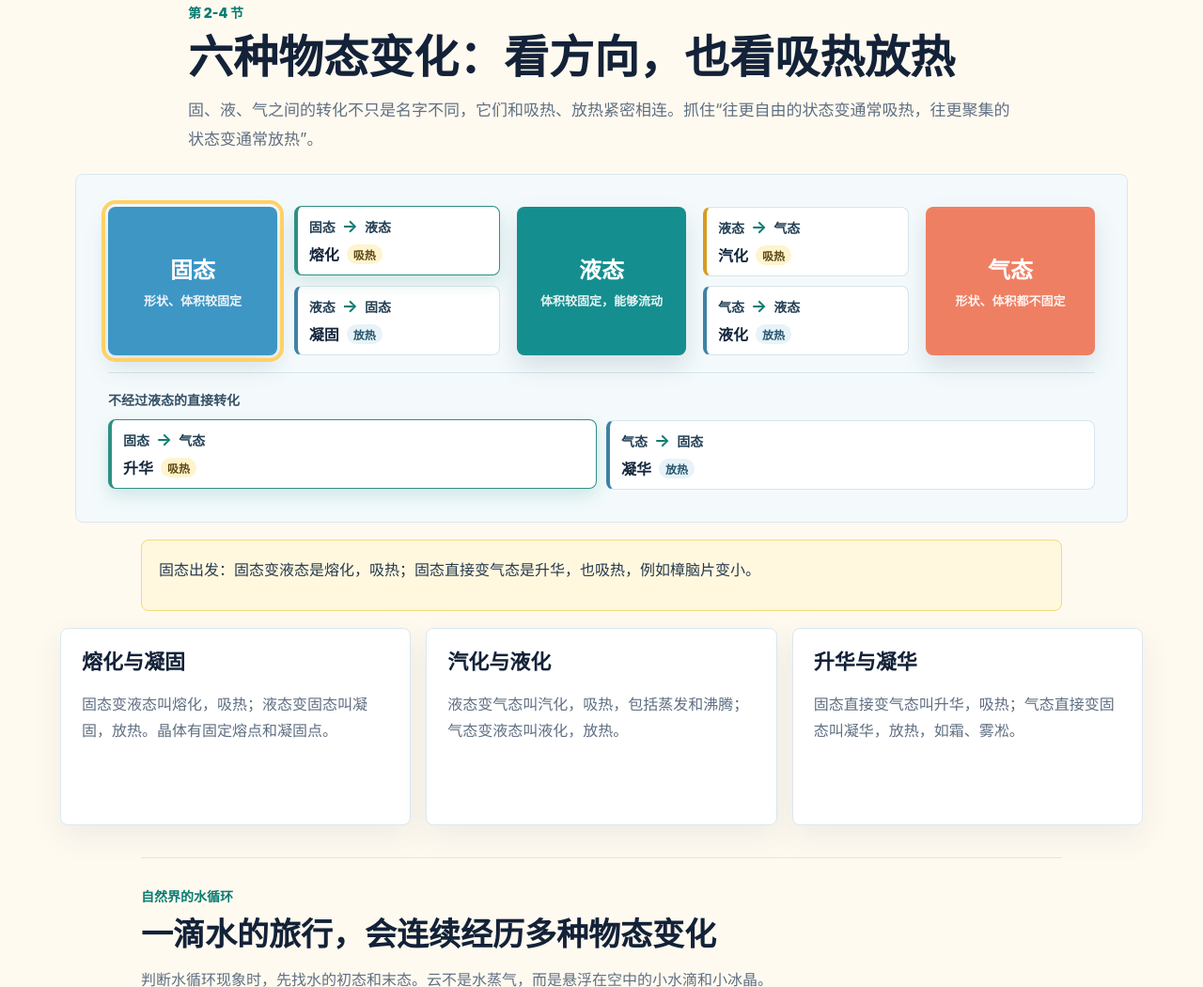
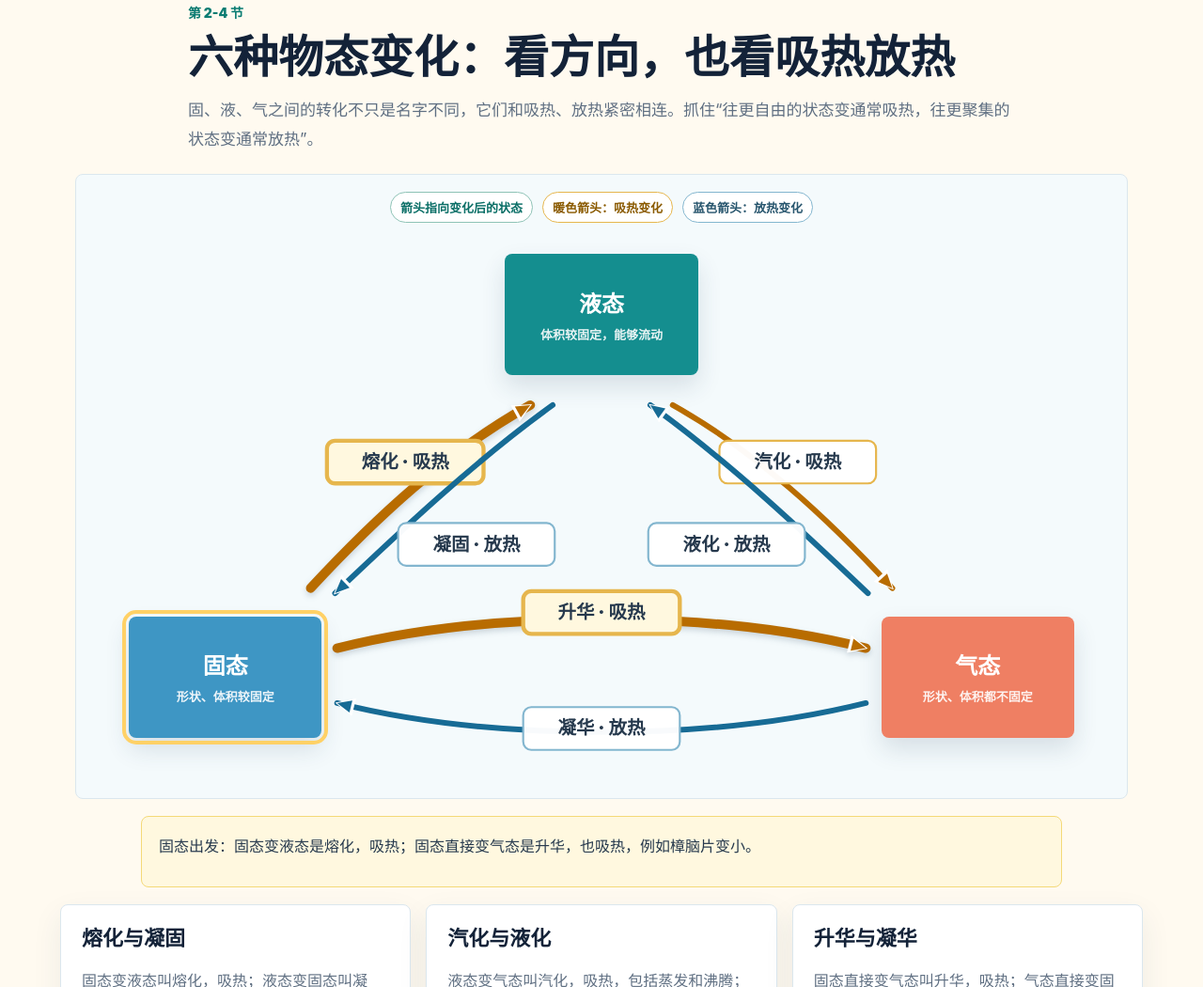
Before and after one commit to Lian-Crasher/GithubPage-2, a plain HTML site: page chapters/chapter3-states.html in a window 1280 px wide. Shown: the part 1847-2897 px from the top of the page at 94% size. Drawn offline with Linux system fonts and the light colour scheme.

Commit message:
Redesign phase change relationship map

```diff
--- a/chapters/chapter3-states.html
+++ b/chapters/chapter3-states.html
@@ -6,7 +6,7 @@
     <meta name="description" content="八年级物理物态变化预习：学习温度计使用、六种物态变化、吸热放热、沸腾实验和温度图像。" />
     <title>第三章 物态变化 - 八年级物理预习站</title>
     <link rel="icon" href="../assets/favicon.svg" type="image/svg+xml" />
-    <link rel="stylesheet" href="../styles/main.css?v=13" />
+    <link rel="stylesheet" href="../styles/main.css?v=15" />
   </head>
   <body data-page="states">
     <header class="topbar">
@@ -93,51 +93,83 @@
           <p>固、液、气之间的转化不只是名字不同，它们和吸热、放热紧密相连。抓住“往更自由的状态变通常吸热，往更聚集的状态变通常放热”。</p>
         </div>
         <div class="state-map">
-          <div class="state-primary-flow">
-            <button type="button" class="state-node solid" data-state="solid">
-              <span class="state-name">固态</span>
-              <span class="state-note">形状、体积较固定</span>
-            </button>
-            <div class="state-route-pair" aria-label="固态和液态之间的物态变化">
-              <div class="transition-row heat-in" data-from="solid">
-                <span class="transition-path">固态 <b aria-hidden="true">→</b> 液态</span>
-                <span class="transition-detail"><strong>熔化</strong><em>吸热</em></span>
-              </div>
-              <div class="transition-row heat-out" data-from="liquid">
-                <span class="transition-path">液态 <b aria-hidden="true">→</b> 固态</span>
-                <span class="transition-detail"><strong>凝固</strong><em>放热</em></span>
-              </div>
-            </div>
-            <button type="button" class="state-node liquid" data-state="liquid">
-              <span class="state-name">液态</span>
-              <span class="state-note">体积较固定，能够流动</span>
-            </button>
-            <div class="state-route-pair" aria-label="液态和气态之间的物态变化">
-              <div class="transition-row heat-in" data-from="liquid">
-                <span class="transition-path">液态 <b aria-hidden="true">→</b> 气态</span>
-                <span class="transition-detail"><strong>汽化</strong><em>吸热</em></span>
-              </div>
-              <div class="transition-row heat-out" data-from="gas">
-                <span class="transition-path">气态 <b aria-hidden="true">→</b> 液态</span>
-                <span class="transition-detail"><strong>液化</strong><em>放热</em></span>
-              </div>
-            </div>
-            <button type="button" class="state-node gas" data-state="gas">
-              <span class="state-name">气态</span>
-              <span class="state-note">形状、体积都不固定</span>
-            </button>
+          <div class="state-map-key" aria-label="颜色图例">
+            <span class="direction-key">箭头指向变化后的状态</span>
+            <span class="heat-in-key">暖色箭头：吸热变化</span>
+            <span class="heat-out-key">蓝色箭头：放热变化</span>
           </div>
-          <div class="state-direct-flow">
-            <p class="direct-flow-title">不经过液态的直接转化</p>
-            <div class="direct-route-grid">
-              <div class="transition-row heat-in" data-from="solid">
-                <span class="transition-path">固态 <b aria-hidden="true">→</b> 气态</span>
-                <span class="transition-detail"><strong>升华</strong><em>吸热</em></span>
-              </div>
-              <div class="transition-row heat-out" data-from="gas">
-                <span class="transition-path">气态 <b aria-hidden="true">→</b> 固态</span>
-                <span class="transition-detail"><strong>凝华</strong><em>放热</em></span>
-              </div>
+          <div class="state-map-scroll" tabindex="0" aria-label="三态六变关系图，可横向滚动查看">
+            <div class="phase-triangle">
+              <svg class="phase-arrows" viewBox="0 0 1000 540" role="img" aria-labelledby="phaseMapTitle phaseMapDesc">
+                <title id="phaseMapTitle">固态、液态、气态之间的六种物态变化</title>
+                <desc id="phaseMapDesc">固态吸热熔化为液态，液态放热凝固为固态；液态吸热汽化为气态，气态放热液化为液态；固态吸热升华为气态，气态放热凝华为固态。</desc>
+                <defs>
+                  <marker id="phase-heat-in-arrow" markerWidth="20" markerHeight="20" refX="18" refY="10" viewBox="0 0 20 20" orient="auto" markerUnits="userSpaceOnUse">
+                    <path d="M1,1 L20,10 L1,19 Z" class="phase-arrow-head-halo"></path>
+                    <path d="M4,4 L18,10 L4,16 Z" class="phase-heat-in-head"></path>
+                  </marker>
+                  <marker id="phase-heat-out-arrow" markerWidth="20" markerHeight="20" refX="18" refY="10" viewBox="0 0 20 20" orient="auto" markerUnits="userSpaceOnUse">
+                    <path d="M1,1 L20,10 L1,19 Z" class="phase-arrow-head-halo"></path>
+                    <path d="M4,4 L18,10 L4,16 Z" class="phase-heat-out-head"></path>
+                  </marker>
+                </defs>
+
+                <g class="phase-transition heat-in" data-from="solid">
+                  <path class="phase-arrow" d="M214 350 C278 281 349 215 430 170" marker-end="url(#phase-heat-in-arrow)"></path>
+                  <g class="phase-label" transform="translate(230 205)">
+                    <rect width="154" height="42" rx="8"></rect>
+                    <text x="77" y="27" text-anchor="middle">熔化 · 吸热</text>
+                  </g>
+                </g>
+                <g class="phase-transition heat-out" data-from="liquid">
+                  <path class="phase-arrow" d="M452 170 C374 226 299 297 238 355" marker-end="url(#phase-heat-out-arrow)"></path>
+                  <g class="phase-label" transform="translate(300 286)">
+                    <rect width="154" height="42" rx="8"></rect>
+                    <text x="77" y="27" text-anchor="middle">凝固 · 放热</text>
+                  </g>
+                </g>
+                <g class="phase-transition heat-in" data-from="liquid">
+                  <path class="phase-arrow" d="M570 170 C651 215 722 281 786 350" marker-end="url(#phase-heat-in-arrow)"></path>
+                  <g class="phase-label" transform="translate(616 205)">
+                    <rect width="154" height="42" rx="8"></rect>
+                    <text x="77" y="27" text-anchor="middle">汽化 · 吸热</text>
+                  </g>
+                </g>
+                <g class="phase-transition heat-out" data-from="gas">
+                  <path class="phase-arrow" d="M762 355 C701 297 626 226 548 170" marker-end="url(#phase-heat-out-arrow)"></path>
+                  <g class="phase-label" transform="translate(546 286)">
+                    <rect width="154" height="42" rx="8"></rect>
+                    <text x="77" y="27" text-anchor="middle">液化 · 放热</text>
+                  </g>
+                </g>
+                <g class="phase-transition heat-in" data-from="solid">
+                  <path class="phase-arrow" d="M240 409 C392 371 608 371 760 409" marker-end="url(#phase-heat-in-arrow)"></path>
+                  <g class="phase-label" transform="translate(423 353)">
+                    <rect width="154" height="42" rx="8"></rect>
+                    <text x="77" y="27" text-anchor="middle">升华 · 吸热</text>
+                  </g>
+                </g>
+                <g class="phase-transition heat-out" data-from="gas">
+                  <path class="phase-arrow" d="M760 463 C608 501 392 501 240 463" marker-end="url(#phase-heat-out-arrow)"></path>
+                  <g class="phase-label" transform="translate(423 467)">
+                    <rect width="154" height="42" rx="8"></rect>
+                    <text x="77" y="27" text-anchor="middle">凝华 · 放热</text>
+                  </g>
+                </g>
+              </svg>
+
+              <button type="button" class="state-node liquid" data-state="liquid" aria-label="液态：体积较固定，能够流动。点击查看从液态出发的变化">
+                <span class="state-name">液态</span>
+                <span class="state-note">体积较固定，能够流动</span>
+              </button>
+              <button type="button" class="state-node solid" data-state="solid" aria-label="固态：形状和体积较固定。点击查看从固态出发的变化">
+                <span class="state-name">固态</span>
+                <span class="state-note">形状、体积较固定</span>
+              </button>
+              <button type="button" class="state-node gas" data-state="gas" aria-label="气态：形状和体积都不固定。点击查看从气态出发的变化">
+                <span class="state-name">气态</span>
+                <span class="state-note">形状、体积都不固定</span>
+              </button>
             </div>
           </div>
         </div>
@@ -570,6 +602,6 @@
 
     <script src="../scripts/common.js?v=8"></script>
     <script src="../scripts/quiz.js?v=2"></script>
-    <script src="../scripts/chapter3-states.js?v=5"></script>
+    <script src="../scripts/chapter3-states.js?v=6"></script>
   </body>
 </html>
--- a/scripts/chapter3-states.js
+++ b/scripts/chapter3-states.js
@@ -4,7 +4,7 @@ const temperatureFeedback = document.querySelector("#temperatureFeedback");
 const thermoMercury = document.querySelector("#thermoMercury");
 const stateButtons = document.querySelectorAll("[data-state]");
 const stateResult = document.querySelector("#stateResult");
-const stateTransitionRows = document.querySelectorAll(".transition-row[data-from]");
+const stateTransitionRows = document.querySelectorAll(".phase-transition[data-from]");
 const graphButtons = document.querySelectorAll("[data-graph]");
 const graphCanvas = document.querySelector("#graphCanvas");
 const graphFeedback = document.querySelector("#graphFeedback");
--- a/styles/main.css
+++ b/styles/main.css
@@ -2215,26 +2215,138 @@ th {
 .state-map {
   width: min(1120px, 100%);
   margin: 0 auto 18px;
-  padding: clamp(22px, 3vw, 34px);
+  padding: 18px;
   background: #f4fafc;
   border: 1px solid var(--line);
   border-radius: 8px;
 }
 
-.state-primary-flow {
-  display: grid;
-  grid-template-columns: minmax(150px, 0.82fr) minmax(180px, 1fr) minmax(150px, 0.82fr) minmax(180px, 1fr) minmax(150px, 0.82fr);
-  gap: clamp(10px, 1.5vw, 18px);
-  align-items: stretch;
+.state-map-key {
+  display: flex;
+  justify-content: center;
+  gap: 10px;
+  margin-bottom: 10px;
+}
+
+.state-map-key span {
+  padding: 6px 10px;
+  font-size: 13px;
+  font-weight: 900;
+  background: #fff;
+  border: 1px solid #d7e6ec;
+  border-radius: 999px;
+}
+
+.state-map-key .heat-in-key {
+  color: #8a5a00;
+  border-color: #e6b64d;
+}
+
+.state-map-key .direction-key {
+  color: #0b6f67;
+  border-color: #8ec3b6;
+}
+
+.state-map-key .heat-out-key {
+  color: #28566e;
+  border-color: #83b6cf;
+}
+
+.state-map-scroll {
+  min-width: 0;
+  overflow-x: auto;
+  overscroll-behavior-inline: contain;
+}
+
+.state-map-scroll:focus-visible {
+  outline: 3px solid rgba(26, 166, 183, 0.3);
+  outline-offset: 2px;
+}
+
+.phase-triangle {
+  position: relative;
+  width: 100%;
+  min-width: 760px;
+  aspect-ratio: 1000 / 540;
+}
+
+.phase-arrows {
+  position: absolute;
+  inset: 0;
+  display: block;
+  width: 100%;
+  height: 100%;
+}
+
+.phase-arrow {
+  fill: none;
+  stroke-width: 6;
+  stroke-linecap: round;
+  vector-effect: non-scaling-stroke;
+  transition: stroke-width 160ms ease, opacity 160ms ease;
+}
+
+.phase-transition.heat-in .phase-arrow {
+  stroke: #b86c00;
+}
+
+.phase-transition.heat-out .phase-arrow {
+  stroke: #176b95;
+}
+
+.phase-heat-in-head {
+  fill: #b86c00;
+}
+
+.phase-heat-out-head {
+  fill: #176b95;
+}
+
+.phase-arrow-head-halo {
+  fill: #fff;
+}
+
+.phase-label rect {
+  fill: rgba(255, 255, 255, 0.97);
+  stroke-width: 2;
+}
+
+.phase-transition.heat-in .phase-label rect {
+  stroke: #e6b64d;
+}
+
+.phase-transition.heat-out .phase-label rect {
+  stroke: #83b6cf;
+}
+
+.phase-label text {
+  fill: #26394d;
+  font-family: -apple-system, BlinkMacSystemFont, "Segoe UI", sans-serif;
+  font-size: 18px;
+  font-weight: 900;
+}
+
+.phase-transition.is-highlighted .phase-arrow {
+  stroke-width: 10;
+  filter: drop-shadow(0 3px 3px rgba(35, 65, 90, 0.2));
+}
+
+.phase-transition.is-highlighted .phase-label rect {
+  fill: #fff8df;
+  stroke-width: 4;
 }
 
 .state-node {
+  position: absolute;
+  z-index: 2;
   display: flex;
   flex-direction: column;
   align-items: center;
   justify-content: center;
-  min-height: 132px;
-  padding: 18px 14px;
+  width: 19%;
+  height: 22%;
+  min-height: 84px;
+  padding: 12px;
   color: #fff;
   border: 0;
   border-radius: 8px;
@@ -2242,14 +2354,20 @@ th {
 }
 
 .state-node.solid {
+  left: 3.5%;
+  bottom: 8%;
   background: #3e96c4;
 }
 
 .state-node.liquid {
+  top: 4%;
+  left: 40.5%;
   background: #148e8f;
 }
 
 .state-node.gas {
+  right: 3.5%;
+  bottom: 8%;
   background: #ef7f63;
 }
 
@@ -2274,95 +2392,6 @@ th {
 .state-node:focus-visible {
   outline: 4px solid #ffd166;
   outline-offset: 3px;
-}
-
-.state-route-pair,
-.direct-route-grid {
-  display: grid;
-  gap: 10px;
-}
-
-.transition-row {
-  display: grid;
-  align-content: center;
-  gap: 7px;
-  min-height: 61px;
-  padding: 10px 12px;
-  background: #fff;
-  border: 1px solid #d7e6ec;
-  border-left-width: 4px;
-  border-radius: 8px;
-  transition: border-color 160ms ease, box-shadow 160ms ease, transform 160ms ease;
-}
-
-.transition-row.heat-in {
-  border-left-color: #d99a20;
-}
-
-.transition-row.heat-out {
-  border-left-color: #3f82a4;
-}
-
-.transition-row.is-highlighted {
-  border-color: #2f8f83;
-  box-shadow: 0 8px 18px rgba(47, 143, 131, 0.18);
-  transform: translateY(-1px);
-}
-
-.transition-path {
-  color: #244056;
-  font-size: 14px;
-  font-weight: 800;
-  white-space: nowrap;
-}
-
-.transition-path b {
-  margin: 0 4px;
-  color: #0b7c72;
-  font-size: 18px;
-}
-
-.transition-detail {
-  display: flex;
-  align-items: center;
-  gap: 8px;
-}
-
-.transition-detail strong {
-  color: #14263d;
-  font-size: 16px;
-}
-
-.transition-detail em {
-  padding: 2px 7px;
-  color: #5e4a15;
-  font-size: 12px;
-  font-style: normal;
-  font-weight: 900;
-  background: #fff4ce;
-  border-radius: 999px;
-}
-
-.transition-row.heat-out .transition-detail em {
-  color: #28566e;
-  background: #e7f3f8;
-}
-
-.state-direct-flow {
-  margin-top: 18px;
-  padding-top: 18px;
-  border-top: 1px solid #d7e6ec;
-}
-
-.direct-flow-title {
-  margin: 0 0 12px;
-  color: #365065;
-  font-size: 14px;
-  font-weight: 900;
-}
-
-.direct-route-grid {
-  grid-template-columns: repeat(2, minmax(0, 1fr));
 }
 
 .state-result {
@@ -3061,28 +3090,20 @@ th {
   }
 
   .state-map {
-    padding: 20px;
-  }
-
-  .state-primary-flow {
-    grid-template-columns: 1fr;
-    gap: 12px;
-  }
-
-  .state-node {
-    min-height: 94px;
-  }
-
-  .state-route-pair {
-    grid-template-columns: repeat(2, minmax(0, 1fr));
-  }
-
-  .direct-route-grid {
-    grid-template-columns: 1fr;
-  }
-
-  .transition-row {
-    min-height: 70px;
+    padding: 14px;
+  }
+
+  .state-map-key {
+    justify-content: flex-start;
+    overflow-x: auto;
+  }
+
+  .state-map-key span {
+    flex: 0 0 auto;
+  }
+
+  .state-name {
+    font-size: 21px;
   }
 
   .error-cases {
```
Also changed, not shown: chapters/chapter1-motion.html (+1 -1 lines), chapters/chapter2-sound.html (+1 -1 lines), chapters/chapter4-light.html (+1 -1 lines), chapters/chapter5-lenses.html (+1 -1 lines), chapters/chapter6-density.html (+1 -1 lines), chapters/final-check.html (+1 -1 lines), index.html (+1 -1 lines).
